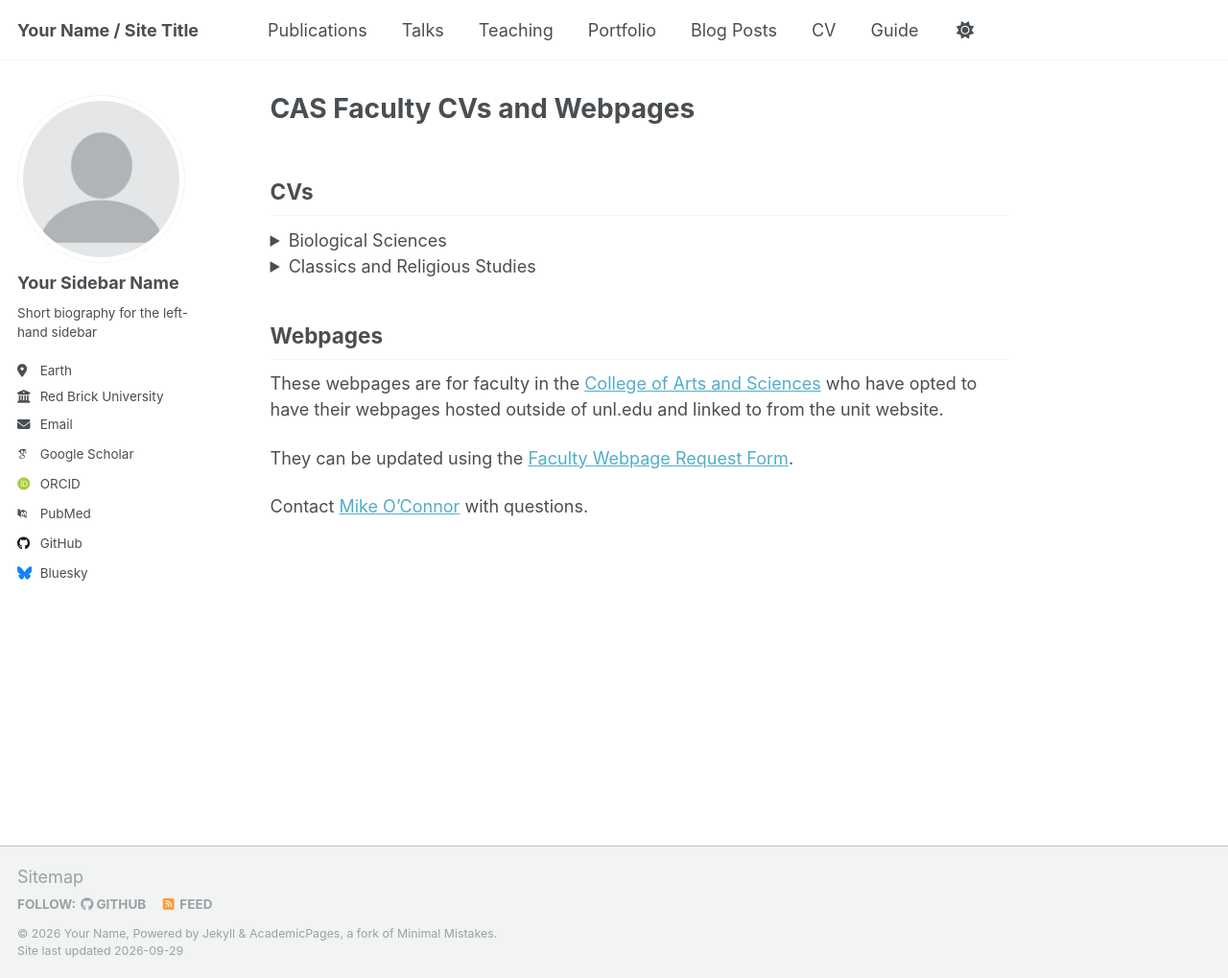
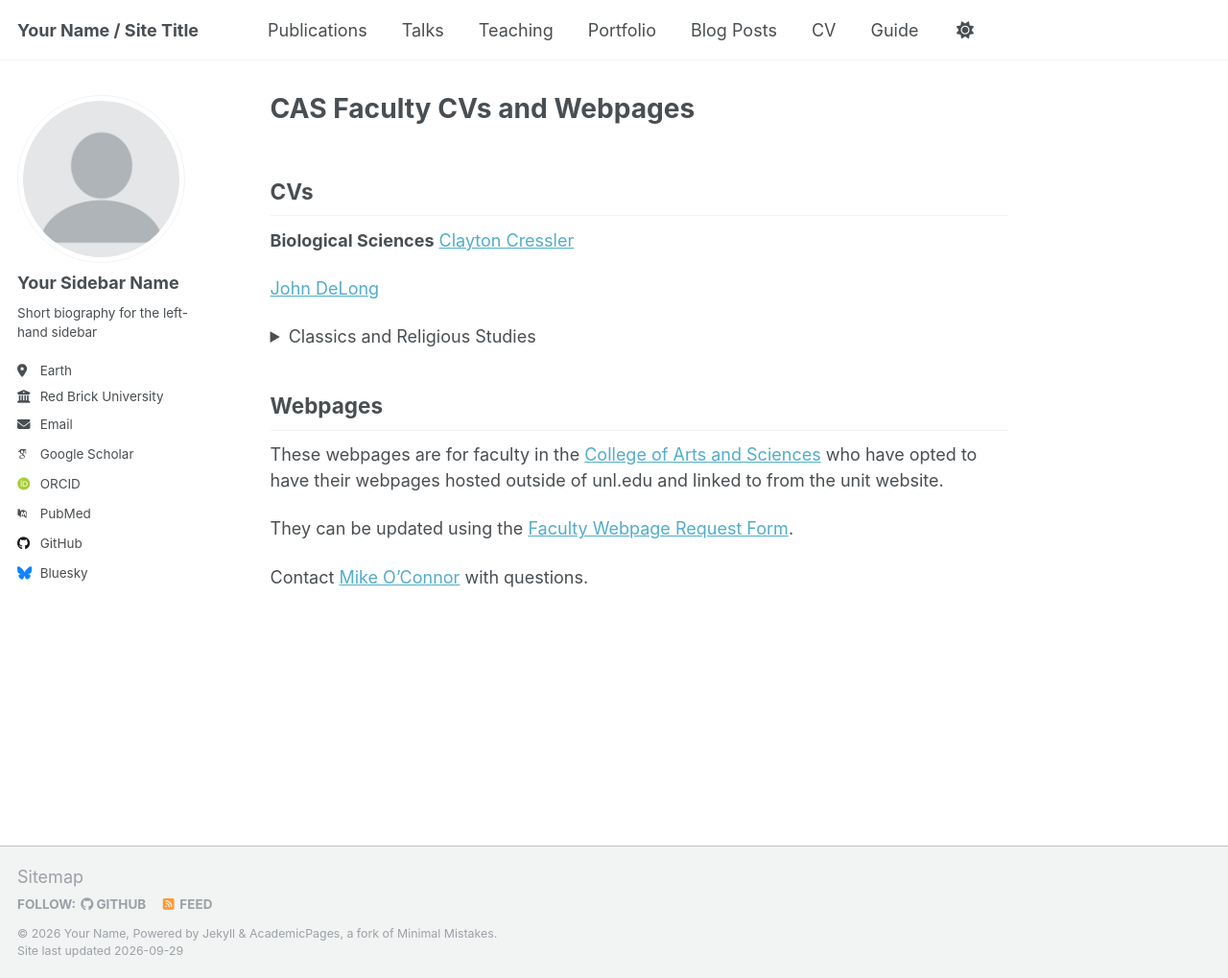
Before and after one commit to unlcas/cas-faculty, a Jekyll site: the page built from _pages/about.md, in a window 1280 px wide and 1019 px high. Shown: the whole window at 96% size. Built offline with Jekyll 4.4.1, drawn with Linux system fonts in a browser that asks for light colours; some web fonts are replaced; a script that is not in the unit is left out; part of the change alters nothing that is shown.

Commit message:
Update about.md

```diff
--- a/_pages/about.md
+++ b/_pages/about.md
@@ -10,12 +10,11 @@ redirect_from:
 
 ## CVs
 
-<details><summary>Biological Sciences</summary>
+**Biological Sciences**
 [Clayton Cressler](https://acrobat.adobe.com/link/track?uri=urn%3Aaaid%3Ascds%3AUS%3A6fbddfa4-42e2-3840-ac7e-89ddbbb894a6&viewer%21megaVerb=group-read)
 
 [John DeLong](https://drive.google.com/file/d/1VAi3C88OUojHE6dviHyRceSRHTxbnEY3/view?usp=drive_link)
 
-</details>
 <details><summary>Classics and Religious Studies</summary>
 <ul><li>[Anne Duncan](https://classics.unl.edu/sites/unl.edu.cas.classics/files/media/file/duncan_cv.pdf)</li>
   <li>[Thomas Fraatz](https://classics.unl.edu/fraatz-cv/)</li></ul>
```
